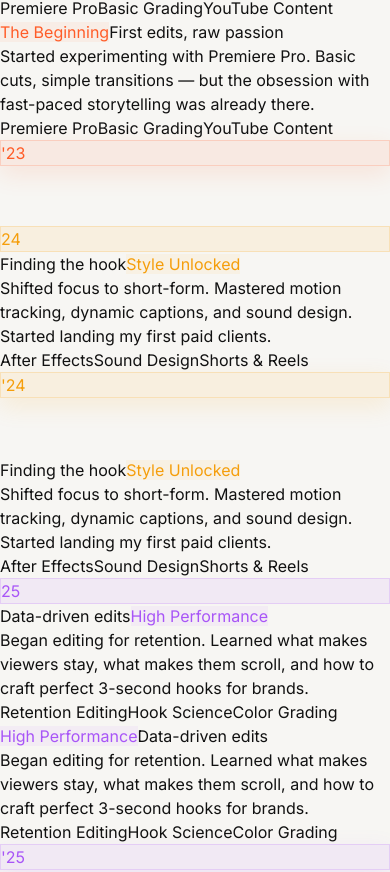
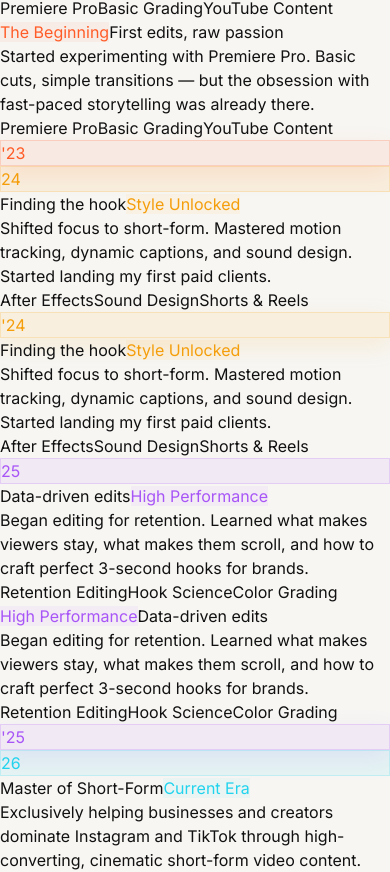
Before and after one commit to KunalGhadge/daddyeditz, a React (Vite) app: page / in a window 390 px wide. Shown: the part 8430-9302 px from the top of the page. Built offline with nearby package versions, Linux system fonts and the light colour scheme; a web font is replaced by a local one.

Commit message:
Fix timeline line overlapping numbers in PC view

```diff
--- a/src/pages/Home.tsx
+++ b/src/pages/Home.tsx
@@ -640,7 +640,7 @@
           </div>
 
           <div className="relative">
-            <div className="hidden lg:block absolute left-1/2 top-4 bottom-4 w-[2px] -translate-x-1/2 bg-stone-200">
+            <div className="hidden lg:block absolute left-1/2 top-4 bottom-4 w-[2px] -translate-x-1/2 bg-stone-200 z-0">
               <motion.div
                 className="w-full bg-[#FF5C28] origin-top"
                 style={{ scaleY: timelineScale, height: '100%' }}
@@ -691,12 +691,13 @@
                         </div>
                       ) : <div />}
 
-                      <div className="flex flex-col items-center gap-3">
-                        <div className="w-16 h-16 rounded-2xl flex items-center justify-center font-ui text-[15px] font-bold shrink-0"
-                          style={{ background: `${item.color}15`, border: `1px solid ${item.color}30`, color: item.color, boxShadow: `0 8px 24px ${item.color}20` }}>
-                          '{item.year.slice(2)}
+                      <div className="flex flex-col items-center gap-3 relative z-10">
+                        <div className="relative z-10 bg-[#F7F6F3] rounded-2xl">
+                          <div className="w-16 h-16 rounded-2xl flex items-center justify-center font-ui text-[15px] font-bold shrink-0"
+                            style={{ background: `${item.color}15`, border: `1px solid ${item.color}30`, color: item.color, boxShadow: `0 8px 24px ${item.color}20` }}>
+                            '{item.year.slice(2)}
+                          </div>
                         </div>
-                        {i < 3 && <div className="w-px bg-stone-200" style={{ height: 60 }} />}
                       </div>
 
                       {!isLeft ? (
```
